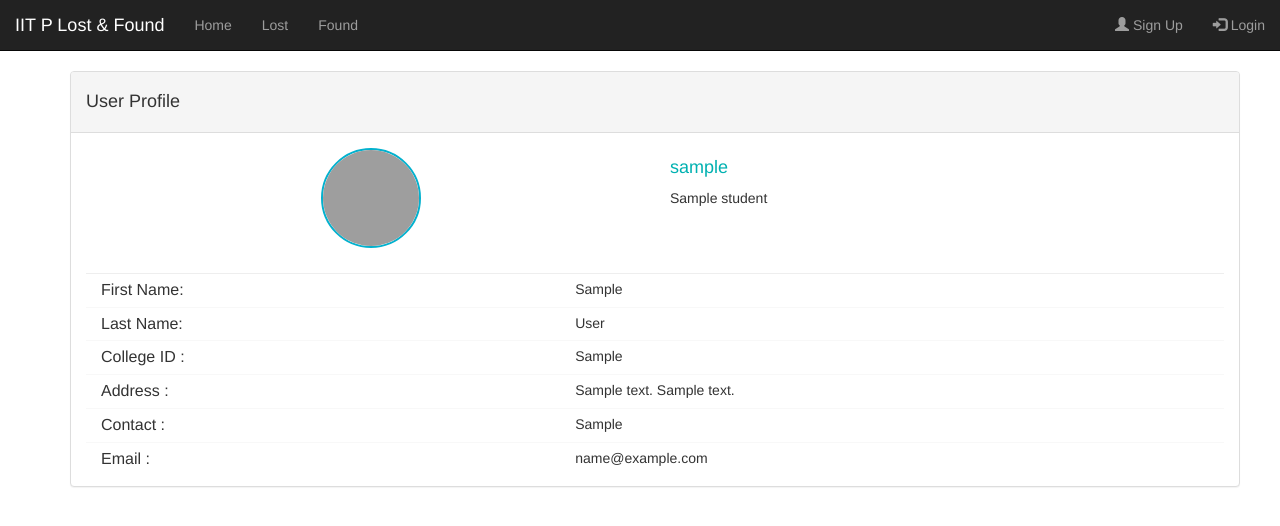
After one commit to arunikayadav42/Lost-and-Found-Portal, a Django app: template cs354/users/templates/users/profileview.html in a window 1280 px wide. The commit adds this page. Shown: the top 526 px of the page. Run offline with Django 3.2, Linux system fonts and the light colour scheme; tables that the repository leaves empty hold one stand-in row (values such as "Sample post"); the template is opened without the code that fills it: values that come from a table or form of the project are taken from there, most other values are stand-ins (such as "Sample title", 1, 10 or a date in 2020); some libraries are stand-ins or nearby versions; grey boxes are pictures that could not be loaded.

Commit message:
Fonts updated

```diff
--- /dev/null
+++ b/cs354/users/templates/users/profileview.html
@@ -0,0 +1,87 @@
+{% extends "base.html" %}
+{% block content %}
+<style>
+    input.hidden {
+    position: absolute;
+    left: -9999px;
+}
+
+#profile-image1 {
+    cursor: pointer;
+
+     width: 100px;
+    height: 100px;
+  border:2px solid #03b1ce ;}
+  .tital{ font-size:16px; font-weight:500;}
+   .bot-border{ border-bottom:1px #f8f8f8 solid;  margin:5px 0  5px 0}
+</style>
+
+<div class="container">
+    <div class="row">
+        <div class="col-md">
+            <div class="panel panel-default">
+                <div class="panel-heading"> <h4 >User Profile</h4>
+                </div>
+                <div class="panel-body">
+                    <div class="box box-info">
+                        <div class="box-body">
+                            <div class="col-sm-6">
+                                {% if customuser.picture %}
+                                    <div align="center"> <img alt="Avatar" src="{{ customuser.picture.url }}" id="profile-image1" class="img-circle img-responsive">
+                                {% else %}
+                                    <div align="center"> <img alt="User Pic" src="https://x1.xingassets.com/assets/frontend_minified/img/users/nobody_m.original.jpg" id="profile-image1" class="img-circle img-responsive">
+                                {% endif %}
+
+                                    <!-- <div style="color:#999;">click here to change profile image</div> -->
+                                    <!--Upload Image Js And Css-->
+                                </div>
+                                <br>
+                                <!-- /input-group -->
+                            </div>
+                            <div class="col-sm-6">
+                                <h4 style="color:#00b1b1;">{{ customuser.username }}</h4></span>
+                                <span><p>{{Student}}</p></span>
+                            </div>
+                            <div class="clearfix"></div>
+                            <hr style="margin:5px 0 5px 0;">
+                            <div class="col-sm-5 col-xs-6 tital ">First Name:</div>
+                            <div class="col-sm-7 col-xs-6 ">{{ customuser.first_name }}</div>
+                            <div class="clearfix"></div>
+                            <div class="clearfix"></div>
+                            <div class="bot-border"></div>
+                            <div class="col-sm-5 col-xs-6 tital ">Last Name:</div>
+                            <div class="col-sm-7"> {{customuser.last_name}}</div>
+                            <div class="clearfix"></div>
+                            <div class="bot-border"></div>
+                            <div class="col-sm-5 col-xs-6 tital ">College ID :</div>
+                            <div class="col-sm-7">{{customuser.roll_no}}</div>
+                            <div class="clearfix"></div>
+                            <div class="bot-border"></div>
+                            <div class="col-sm-5 col-xs-6 tital ">Address :</div>
+                            <div class="col-sm-7">{{ customuser.addressline1}} {{customuser.addressline2}}</div>
+                            <div class="clearfix"></div>
+                            <div class="bot-border"></div>
+                            <div class="col-sm-5 col-xs-6 tital ">Contact :</div>
+                            <div class="col-sm-7">{{customuser.contact}}</div>
+                            <div class="clearfix"></div>
+                            <div class="bot-border"></div>
+                            <div class="col-sm-5 col-xs-6 tital ">Email :</div>
+                            <div class="col-sm-7">{{customuser.email}}</div>
+                            <div class="clearfix"></div>
+                            <!-- /.box-body -->
+                        </div>
+                        <!-- /.box -->
+                    </div>
+                </div>
+            </div>
+        </div>
+        <script>
+        $(function() {
+            $('#profile-image1').on('click', function() {
+                $('#profile-image-upload').click();
+            });
+        });
+        </script>
+    </div>
+</div>
+{% endblock content %}
```
Also changed, not shown: cs354/found/templates/found/detail.html (+9 -5 lines), cs354/lost/templates/lost/detail.html (+7 -3 lines), cs354/found/migrations/0001_initial.py, cs354/found/migrations/0002_auto_20181202_1441.py (added), cs354/lost/migrations/0001_initial.py, cs354/lost/migrations/0002_auto_20181202_1441.py (added), cs354/media/pictures/2018/12/02/Screenshot_2018-12-02_12-08-23.png (added), cs354/users/migrations/0001_initial.py.
